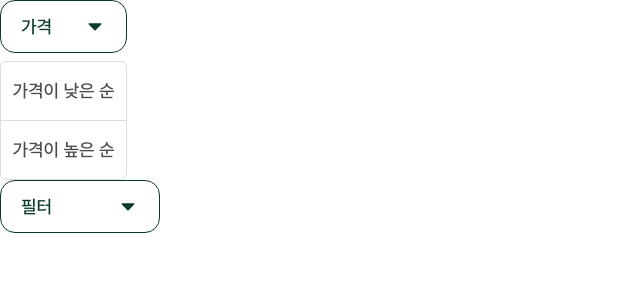
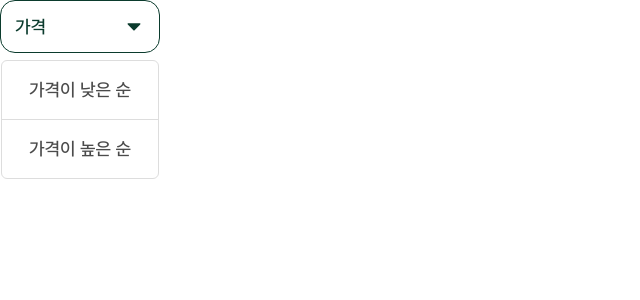
Before and after one commit to TripTripNow/TodayTrip, a Next.js app: page /test in a window 1280 px wide. Both pictures are taken after a click on the label "가격". Shown: the top 300 px of the page, without its empty margins (0-640 px from the left). Built offline with nearby package versions, Linux system fonts and the light colour scheme.

Commit message:
Refactor: 필터 드롭다운 컴포넌트 CSS 수정 #32

```diff
--- a/src/components/FilterDropdown/FilterDropdown.module.css
+++ b/src/components/FilterDropdown/FilterDropdown.module.css
@@ -1,31 +1,50 @@
-.label {
-  display: flex;
+@values tablet, mobile from '@/styles/breakpoints.css';
+
+.container {
+  width: 16rem;
   height: 5.3rem;
-  justify-content: space-between;
-  align-items: center;
-  flex-shrink: 0;
-  padding: 1.6rem 2rem;
   border-radius: 1.5rem;
   border: 0.1rem solid var(--green0B);
   background: var(--whiteFF);
+  position: relative;
+
+  /* @media tablet {
+    width: 12rem;
+    height: 5.3rem;
+  }
+
+  @media mobile {
+    width: 9rem;
+    height: 4.1rem;
+  } */
+}
+
+.wrapper {
+  width: 100%;
+  height: 100%;
+  display: flex;
+  justify-content: space-between;
+  align-items: center;
+  padding: 1.6rem 1.4rem;
+  flex-shrink: 0;
+  color: var(--green0B);
   font-size: 1.8rem;
-  color: var(--green0B);
   font-weight: 500;
   cursor: pointer;
   margin-bottom: 0.8rem;
+
+  /* @media tablet {
+    font-size: 1.6rem;
+  } */
+
+
 }
 
-.labelPrice {
-  width: 12.7rem;
-}
-
-.labelFilter {
-  width: 16rem;
-}
-
-.lists {
+.menu {
+  position: absolute;
+  width: 100%;
+  height: auto;
   display: flex;
-  height: auto;
   flex-direction: column;
   justify-content: center;
   align-items: center;
@@ -33,14 +52,6 @@
   border: 0.1rem solid var(--grayDD);
   background: var(--whiteFF);
   overflow: hidden;
-}
-
-.listsPrice {
-  width: 12.7rem;
-}
-
-.listsFilter {
-  width: 16rem;
 }
 
 .list {
@@ -56,6 +67,8 @@
   cursor: pointer;
 }
 
+
+
 .list:last-child {
   border-bottom: none;
 }
--- a/src/components/FilterDropdown/FilterDropdown.tsx
+++ b/src/components/FilterDropdown/FilterDropdown.tsx
@@ -1,7 +1,6 @@
-import clsx from 'clsx';
-import { useState } from 'react';
 import ArrowDownIcon from '#/icons/icon-arrowDown-solid.svg';
 import { FilterOption, PriceSortOption } from '@/constants/dropdown';
+import { useState } from 'react';
 import styles from './FilterDropdown.module.css';
 
 interface PriceFilter {
@@ -10,7 +9,7 @@ interface PriceFilter {
 }
 
 interface ReserveFilter {
-  type: '필터';
+  type: '예약 상태';
   lists: FilterOption[];
 }
 
@@ -27,18 +26,15 @@ function FilterDropDown({ type, lists }: FilterDropDownProps) {
   };
 
   return (
-    <div>
-      <label className={clsx(styles.label, type === '가격' ? styles.labelPrice : styles.labelFilter)}>
+    <div className={styles.container}>
+      <label className={styles.wrapper}>
         <button value={value} onClick={handleDropdown}>
           {value}
         </button>
-        {value === type && <ArrowDownIcon />}
+        <ArrowDownIcon />
       </label>
       {isOpen && (
-        <div
-          className={clsx(styles.lists, type === '가격' ? styles.listsPrice : styles.listsFilter)}
-          onClick={handleDropdown}
-        >
+        <div className={styles.menu} onClick={handleDropdown}>
           {lists.map((item, idx) => (
             <button key={idx} className={styles.list} onClick={() => setValue(item)}>
               {item}
--- a/src/constants/dropdown.ts
+++ b/src/constants/dropdown.ts
@@ -2,4 +2,4 @@ export type PriceSortOption = '가격이 낮은 순' | '가격이 높은 순';
 export type FilterOption = '전체' | '예약 신청' | '예약 취소' | '예약 승인' | '예약 거절' | '체험 완료';
 
 export const PRICE_LIST: PriceSortOption[] = ['가격이 낮은 순', '가격이 높은 순'];
-export const FILTER_LIST: FilterOption[] = ['예약 신청', '예약 취소', '예약 승인', '예약 거절', '체험 완료'];
+export const FILTER_LIST: FilterOption[] = ['전체', '예약 신청', '예약 취소', '예약 승인', '예약 거절', '체험 완료'];
--- a/src/pages/test/index.tsx
+++ b/src/pages/test/index.tsx
@@ -5,7 +5,8 @@ function Test() {
   return (
     <div>
       <FilterDropDown type="가격" lists={PRICE_LIST} />
-      <FilterDropDown type="필터" lists={FILTER_LIST} />
+      {/* <FilterDropDown type="가격" lists={PRICE_LIST} /> */}
+      {/* <FilterDropDown type="예약 상태" lists={FILTER_LIST} /> */}
     </div>
   );
 }
```
